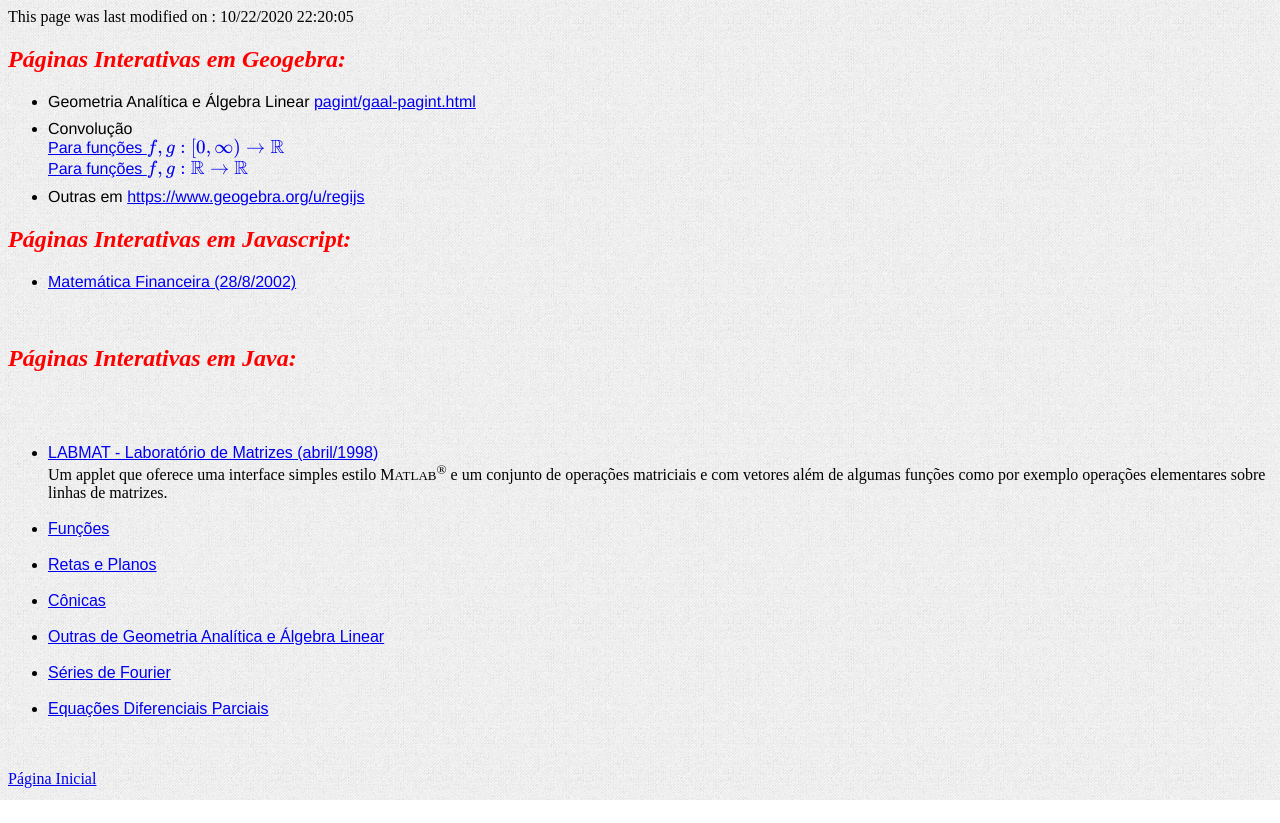
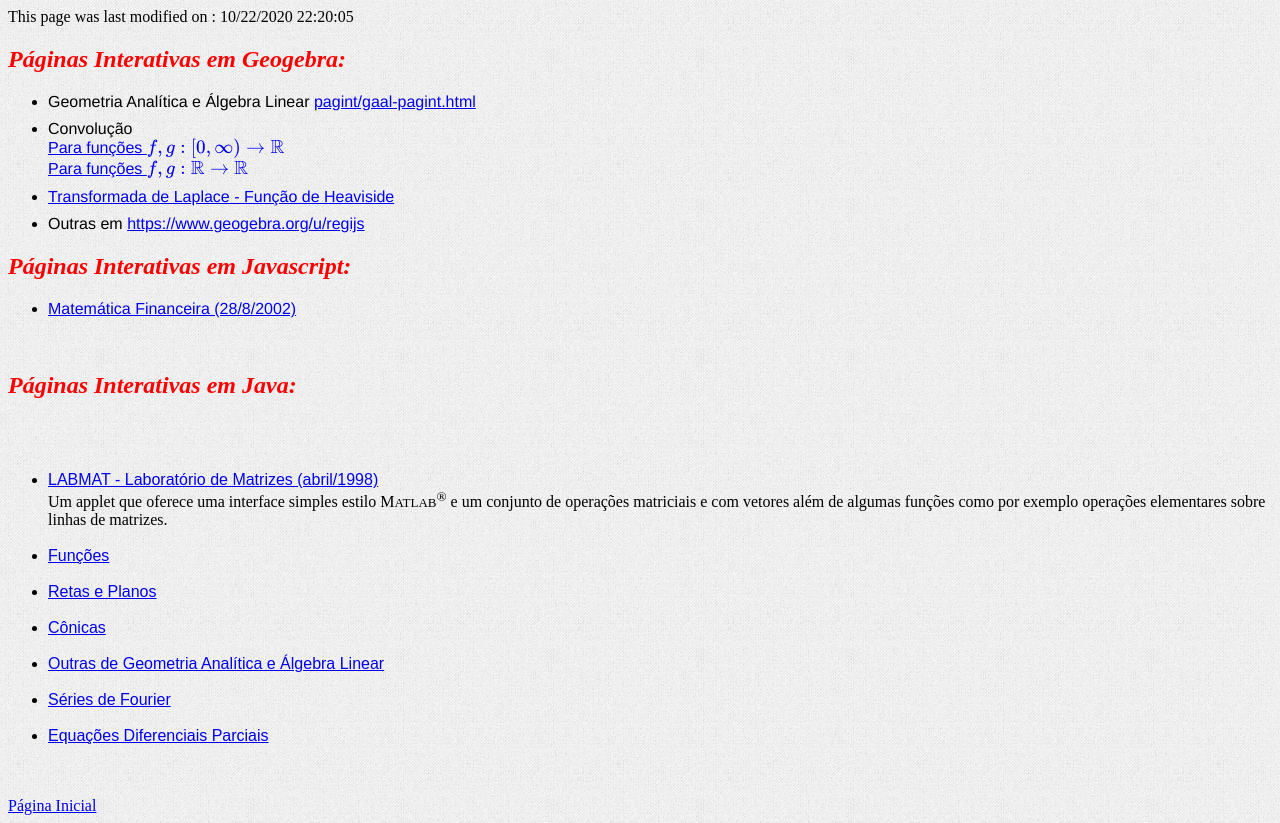
Before and after one commit to regijs/regijs.github.io, a plain HTML site: page paginterativas.html in a window 1280 px wide. Before the commit the page ends 800 px from the top, so only its background shows below. Drawn offline with nearby package versions, Linux system fonts and the light colour scheme; some packages are replaced by stand-ins of ours; a script that the page names is missing.

Commit message:
Update paginterativas.html

```diff
--- a/paginterativas.html
+++ b/paginterativas.html
@@ -67,8 +67,10 @@ else window.onload = blink;
 
 <div class="p"><!----></div>
     </li>
-
-
+      <li>
+          <a href="https://www.geogebra.org/m/sabdgaan">Transformada de Laplace - Função de Heaviside</a>
+  <div class="p"><!----></div>
+      </li>
 
 
 <LI> Outras em
```
